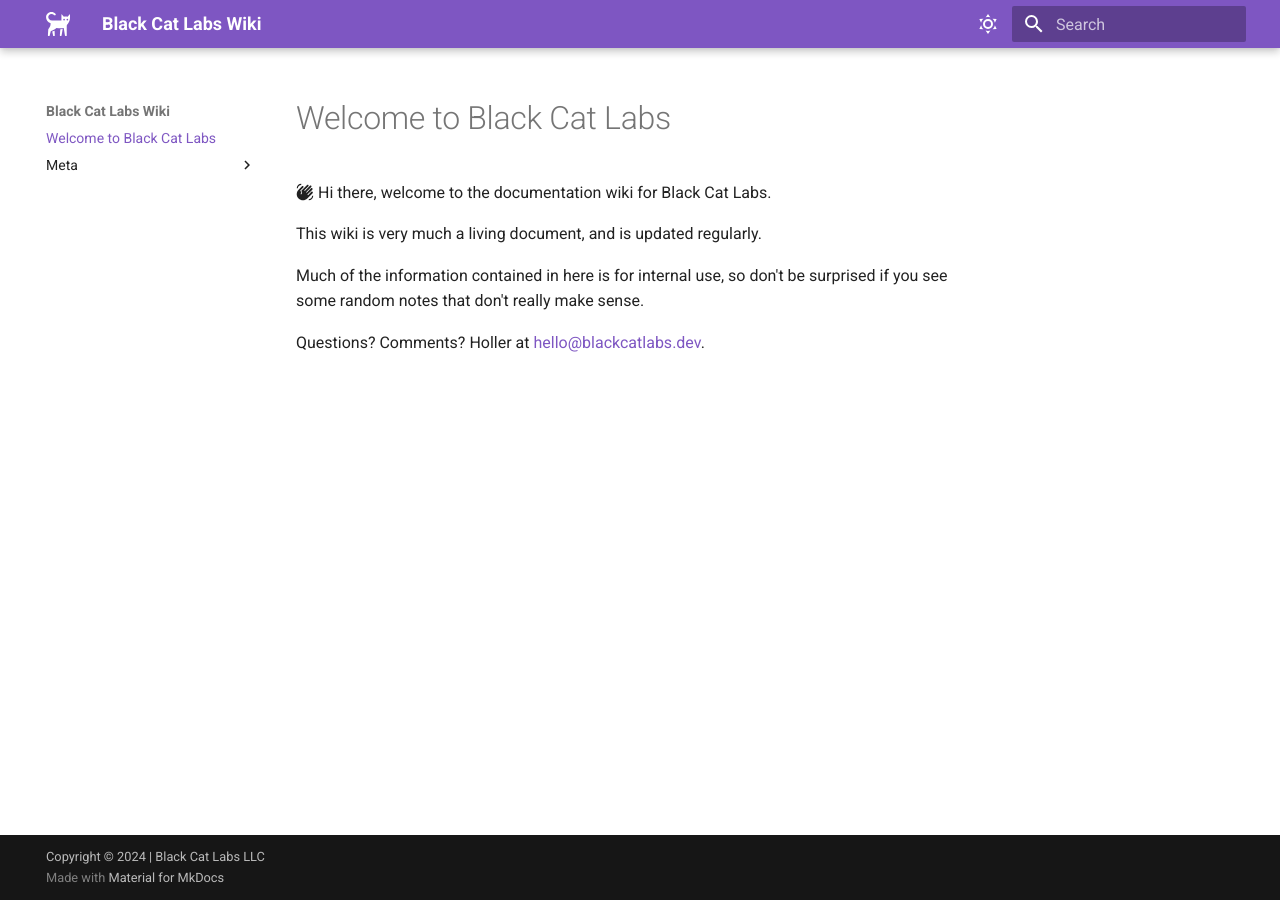
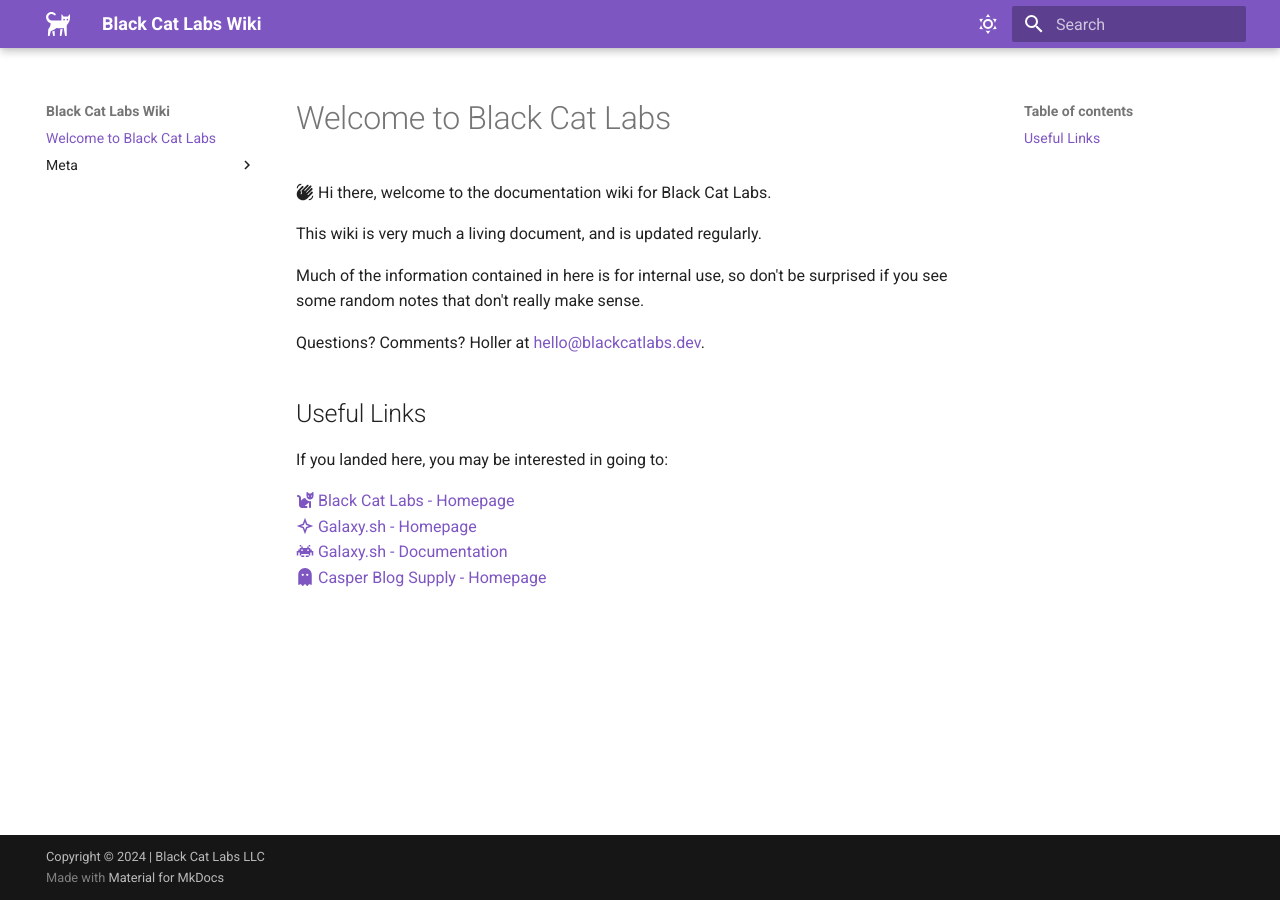
Before and after one commit to blackcat-labs/blackcatlabs-wiki, an MkDocs documentation site: the page built from docs/index.md, in a window 1280 px wide. Built offline with MkDocs 1.6.1 and Material for MkDocs 9.7.7, drawn with Linux system fonts in a browser that asks for light colours.

Commit message:
Update index.md

```diff
--- a/docs/index.md
+++ b/docs/index.md
@@ -7,3 +7,11 @@ This wiki is very much a living document, and is updated regularly.
 Much of the information contained in here is for internal use, so don't be surprised if you see some random notes that don't really make sense.
 
 Questions? Comments? Holler at [hello@blackcatlabs.dev](mailto:hello@blackcatlabs.dev).
+
+## Useful Links
+If you landed here, you may be interested in going to:
+
+[:fontawesome-solid-cat: Black Cat Labs - Homepage](https://blackcatlabs.dev)
+[:material-star-four-points-outline: Galaxy.sh - Homepage](https://galaxy.sh)
+[:material-space-invaders: Galaxy.sh - Documentation](https://docs.galaxy.sh)
+[:fontawesome-solid-ghost: Casper Blog Supply - Homepage](https://oncasper.blog)
```
